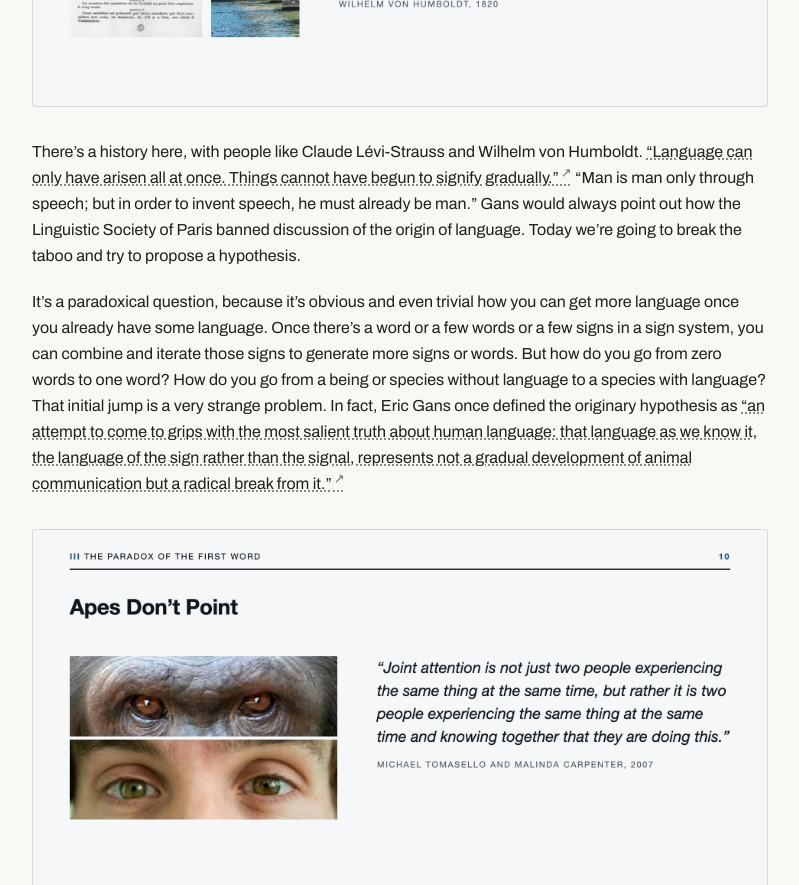
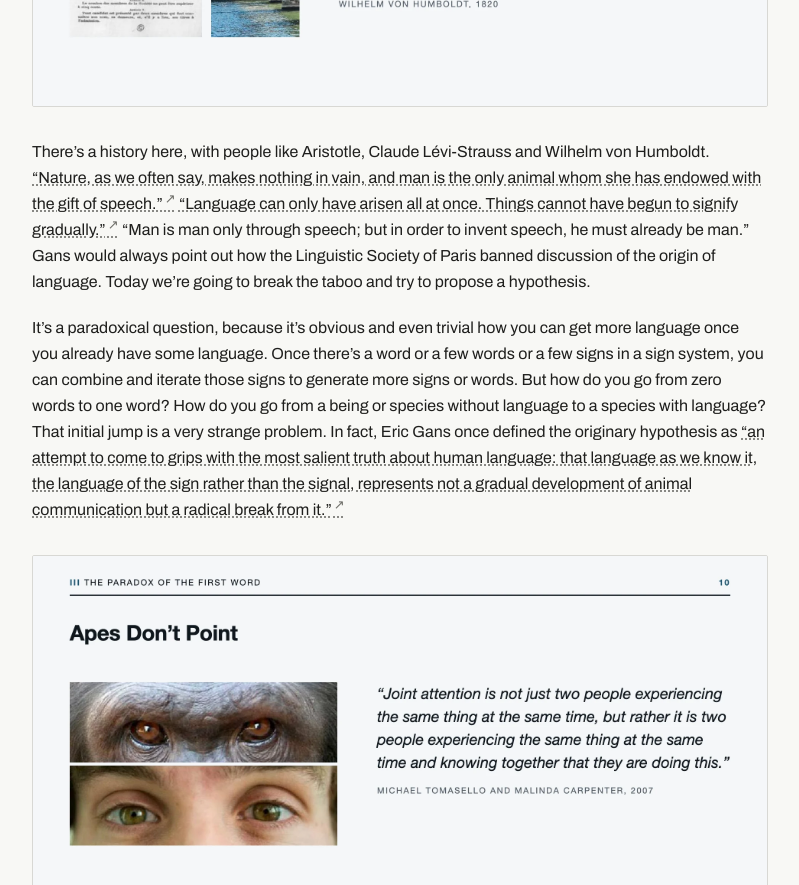
Before and after one commit to zackabaker/center-search-center, a Next.js app: page /intro-center-study-zack-baker in a window 1280 px wide. Shown: the part 5700-6585 px from the top of the page, without its empty margins (240-1039 px from the left). Built offline with nearby package versions, Linux system fonts and the light colour scheme; no server answers.

Commit message:
Intro talk: Aristotle on speech, at the head of the quotations on the origin of language
Co-Authored-By: Claude Fable 5.2 <noreply@anthropic.com>

```diff
--- a/src/app/intro-center-study-zack-baker/page.tsx
+++ b/src/app/intro-center-study-zack-baker/page.tsx
@@ -33,7 +33,8 @@ export const metadata: Metadata = {
 // "nearly all" American companies, Charles I "tried by his own subjects",
 // events "about twenty years apart". Two sentences were added by the owner
 // the same day: the bridge that opens section IV, and the Gans quotation
-// after "something like love". Long paragraphs may be split; the
+// after "something like love"; and, on 2026-11-21, Aristotle's line on speech
+// (Politics 1253a, Jowett) at the head of the quotations in section III. Long paragraphs may be split; the
 // sentences stay as spoken. Slides render at their cue points in the delivered order (11
 // before 10, 23 before 22, 25 before 24 follow the spoken sequence).
 
@@ -364,8 +365,20 @@ export default function IntroPage() {
       </P>
       <Slide n={11} alt="Société de Linguistique de Paris, statutes of 1866, Article 2" />
       <P>
-        There&rsquo;s a history here, with people like Claude Lévi-Strauss and
-        Wilhelm von Humboldt. <Q slug="clr-628" q="arisen all at once">&ldquo;Language can only have arisen all at
+        There&rsquo;s a history here, with people like Aristotle, Claude
+        Lévi-Strauss and Wilhelm von Humboldt.{' '}
+        <a
+          href="https://en.wikisource.org/wiki/The_Politics_(translated_by_Jowett)/Book_1"
+          target="_blank"
+          rel="noopener noreferrer"
+          className="underline decoration-dotted decoration-gray-400 dark:decoration-gray-600 underline-offset-2 hover:decoration-solid hover:decoration-gray-700 dark:hover:decoration-gray-400 transition-colors"
+          title="Aristotle, Politics, Book I, chapter 2 (1253a), translated by Benjamin Jowett"
+        >
+          &ldquo;Nature, as we often say, makes nothing in vain, and man is the
+          only animal whom she has endowed with the gift of speech.&rdquo;
+          <sup className="ml-0.5 text-[11px] text-gray-400 dark:text-gray-500" aria-hidden>&#8599;</sup>
+        </a>{' '}
+        <Q slug="clr-628" q="arisen all at once">&ldquo;Language can only have arisen all at
         once. Things cannot have begun to signify gradually.&rdquo;</Q>{' '}&ldquo;Man is man
         only through speech; but in order to invent speech, he must already be
         man.&rdquo; Gans would always point out how the Linguistic Society of
```
